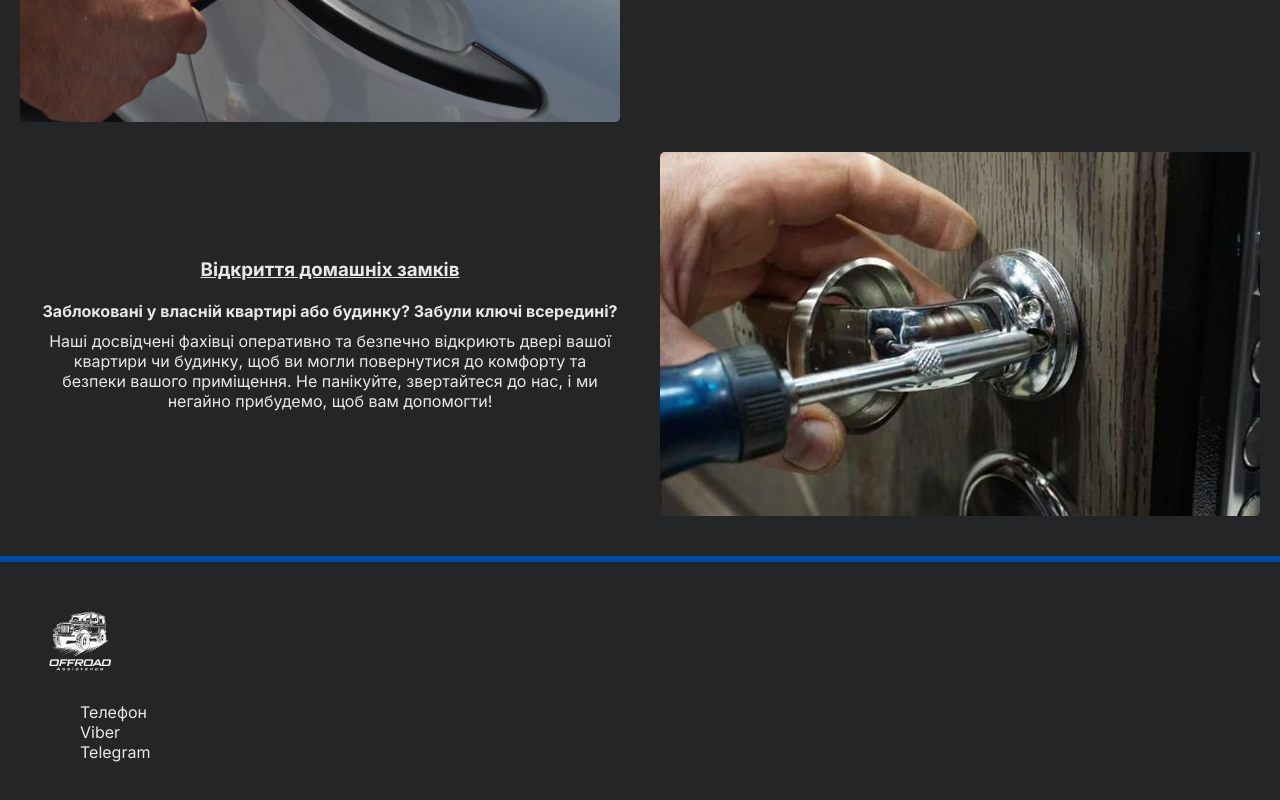
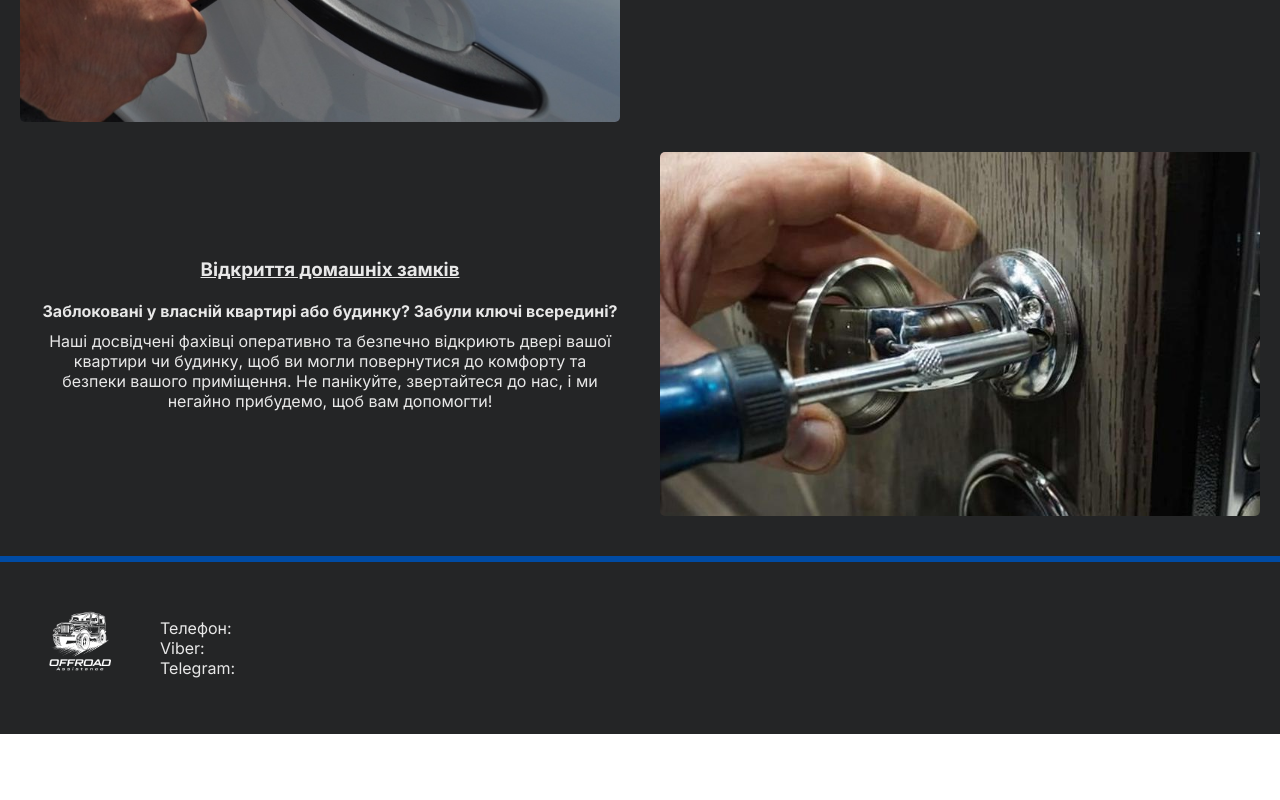
Before and after one commit to AndreyKapus/off-road-assistance, a Next.js app: page / in a window 1280 px wide. Shown: the part 1943-2743 px from the top of the page. After the commit the page ends 2677 px from the top, so only its background shows below. Built offline with nearby package versions, Linux system fonts and the light colour scheme.

Commit message:
footer content

```diff
--- a/app/styles/footer.module.css
+++ b/app/styles/footer.module.css
@@ -7,14 +7,19 @@
 }
 
 .logoLink {
-  width: 80px;
-  height: 80px;
-  display: inline-block;
-  text-decoration: none;
+  display: none;
 }
 
 @media screen and (min-width: 1280px) {
   .footerContainer {
+    display: flex;
     padding: 40px 40px;
   }
+
+  .logoLink {
+    width: 80px;
+    height: 80px;
+    display: inline-block;
+    text-decoration: none;
+  }
 }
--- a/components/footer/footer.js
+++ b/components/footer/footer.js
@@ -10,9 +10,15 @@ const Footer = () => {
           <Logo />
         </Link>
         <ul>
-          <li>Телефон</li>
-          <li>Viber</li>
-          <li>Telegram</li>
+          <li>
+            Телефон:<span></span>
+          </li>
+          <li>
+            Viber:<span></span>
+          </li>
+          <li>
+            Telegram:<span></span>
+          </li>
         </ul>
       </div>
     </section>
```
